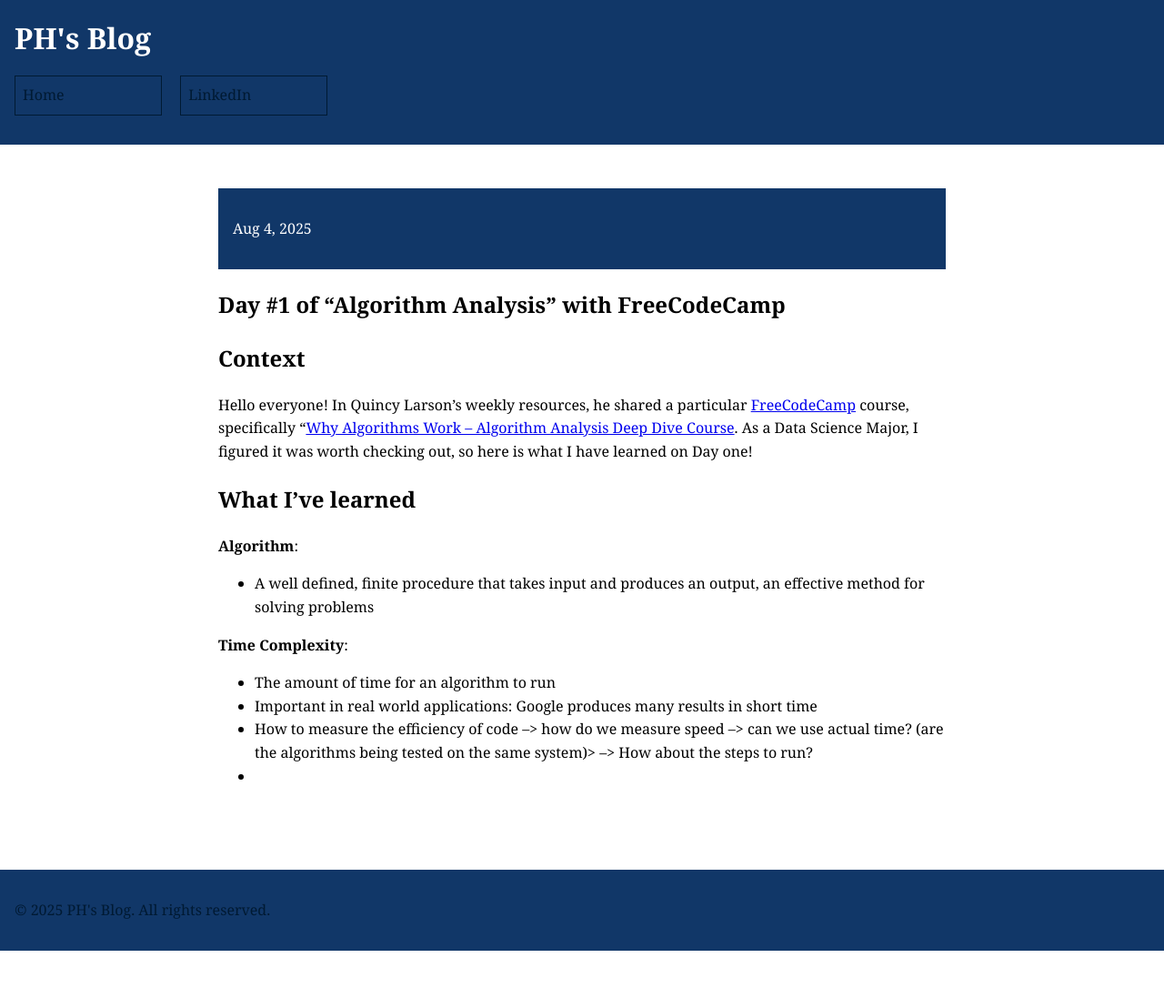
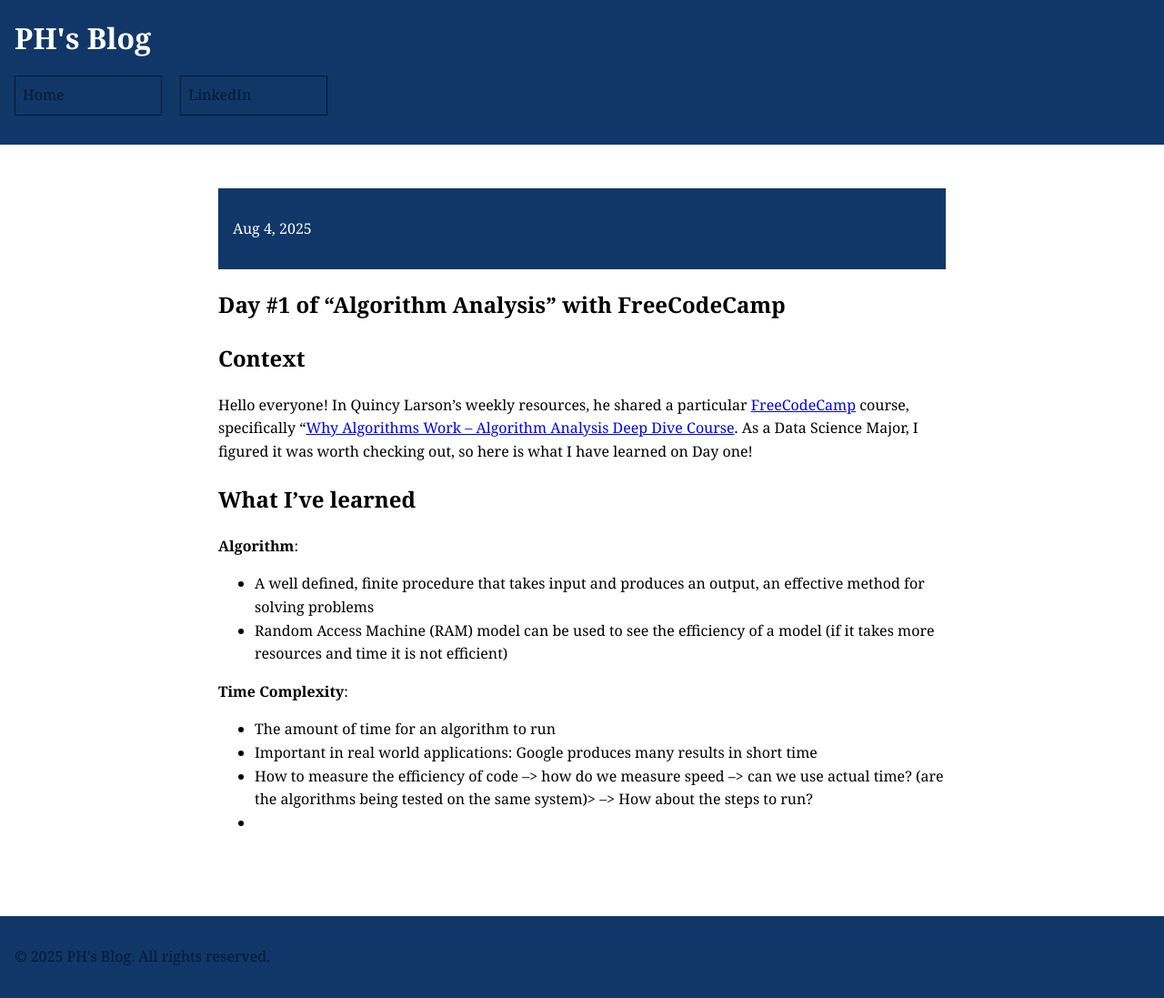
Before and after one commit to CaptainSapphire/PH-s-Blog, a Jekyll site: the page built from _posts/2025-08-04-Algorithm-Analysis-Day-One.md, in a window 1280 px wide. Shown: the whole page at 91% size. Built offline with Jekyll 4.4.1, drawn with Linux system fonts in a browser that asks for light colours; our own code applies the rules of GitHub Pages for plain Markdown files; before the commit the page ends 1045 px from its top, so only the background shows below that.

Commit message:
Update 2025-08-04-Algorithm-Analysis-Day-One.md

```diff
--- a/_posts/2025-08-04-Algorithm-Analysis-Day-One.md
+++ b/_posts/2025-08-04-Algorithm-Analysis-Day-One.md
@@ -7,6 +7,7 @@ Hello everyone! In Quincy Larson's weekly resources, he shared a particular [Fre
 ## What I've learned
 **Algorithm**:
 - A well defined, finite procedure that takes input and produces an output, an effective method for solving problems
+- Random Access Machine (RAM) model can be used to see the efficiency of a model (if it takes more resources and time it is not efficient)
 
 **Time Complexity**:
 - The amount of time for an algorithm to run
```
